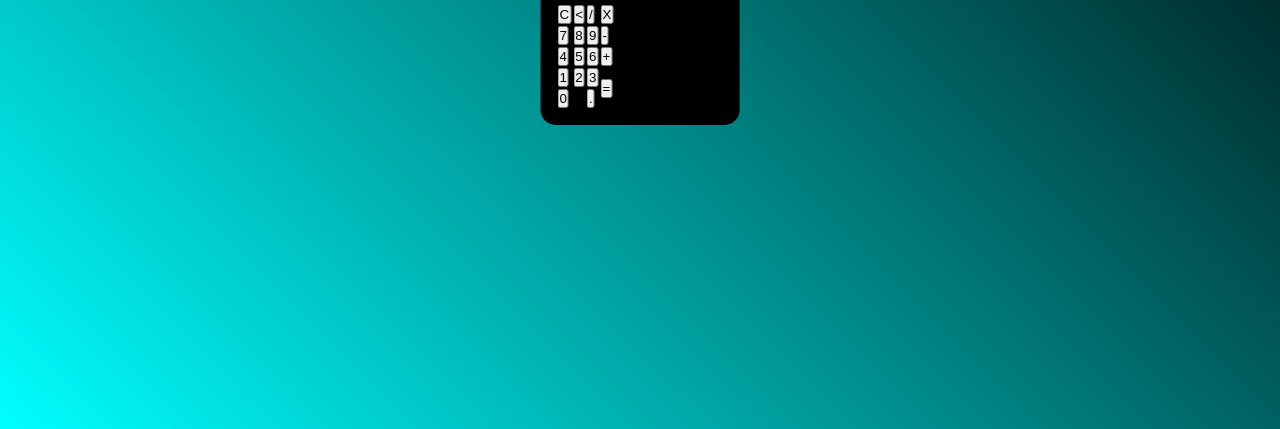
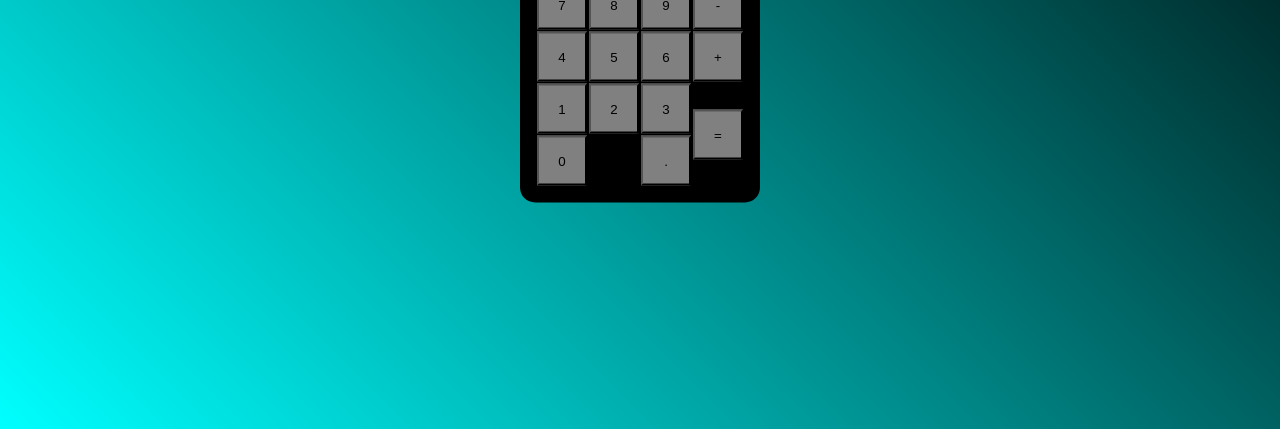
Before and after one commit to buscariolo-rogerio/CALCULADORA, a plain HTML site: page index.html in a window 1280 px wide. Shown: the part 371-800 px from the top of the page. Drawn offline with Linux system fonts and the light colour scheme.

Commit message:
Arrumando a calculadora

```diff
--- a/style.css
+++ b/style.css
@@ -20,3 +20,11 @@
     border-radius: 15px;
     padding: 15px;
 }
+.botao{
+    background-color: gray;
+    height: 50px;
+    width: 50px;
+}
+.botao:hover{
+    background-color: black;
+}
```
